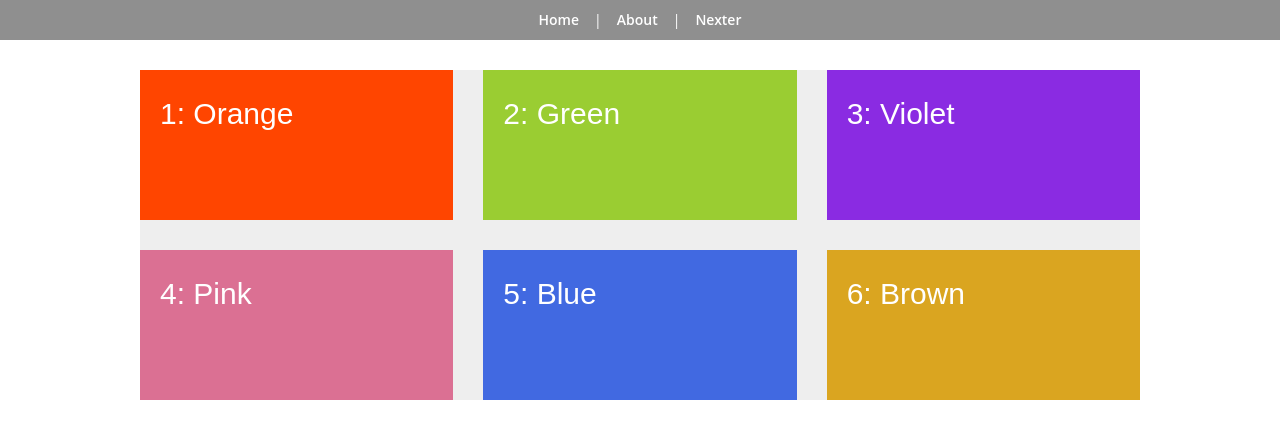
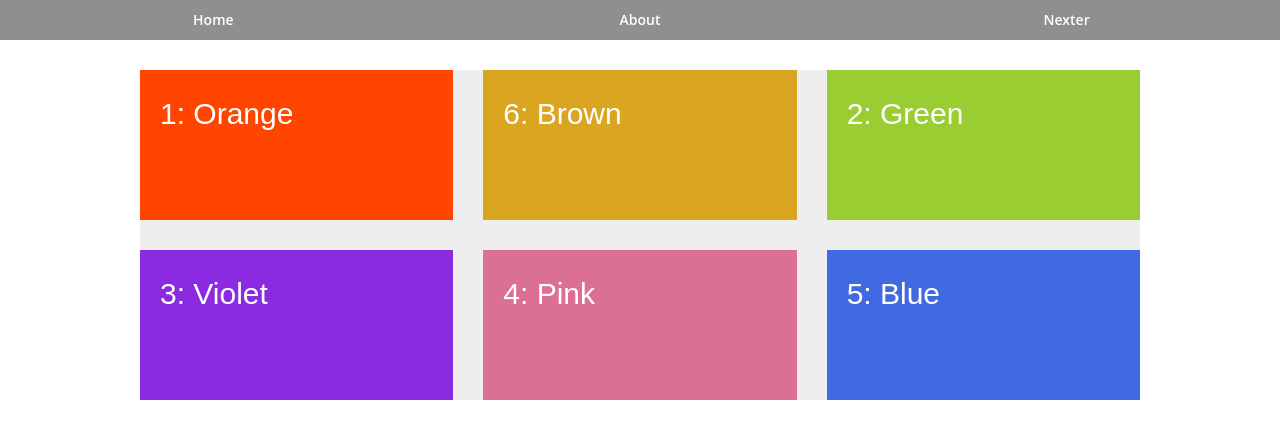
Before and after one commit to elenakout/vue-nexter, a Vue app: page /#/about in a window 1280 px wide. Shown: the top 438 px of the page. Built offline with nearby package versions, Linux system fonts and the light colour scheme.

Commit message:
6.positioning grid items

```diff
--- a/src/App.vue
+++ b/src/App.vue
@@ -1,8 +1,8 @@
 <template>
   <div id="app">
     <div id="nav" class="nav">
-      <router-link to="/" class="nav__item">Home</router-link> |
-      <router-link to="/about" class="nav__item">About</router-link> |
+      <router-link to="/" class="nav__item">Home</router-link>
+      <router-link to="/about" class="nav__item">About</router-link>
       <router-link to="/nexter" class="nav__item">Nexter</router-link>
     </div>
     <router-view />
@@ -39,14 +39,17 @@ body {
   font-size: 1.4rem;
 
   display: flex;
-  justify-content: center;
+  justify-content: space-around;
   align-items: center;
 
   &__item {
+    width: 20%;
+    text-align: center;
     text-decoration: none;
     color: currentColor;
     font-weight: 600;
     padding: 0 1.5rem;
+    // border: 1px solid black;
   }
 }
 </style>
--- a/src/components/about/createGrid.vue
+++ b/src/components/about/createGrid.vue
@@ -59,6 +59,7 @@ export default {};
   }
   &--6 {
     background-color: goldenrod;
+    grid-area: 1 / 2 / 2 / 3;
   }
 }
 </style>
--- a/src/views/Nexter.vue
+++ b/src/views/Nexter.vue
@@ -6,7 +6,8 @@
 
 <script>
 export default {
-  name: "nexter"
+  name: "nexter",
+  components: {}
 };
 </script>
 
```
